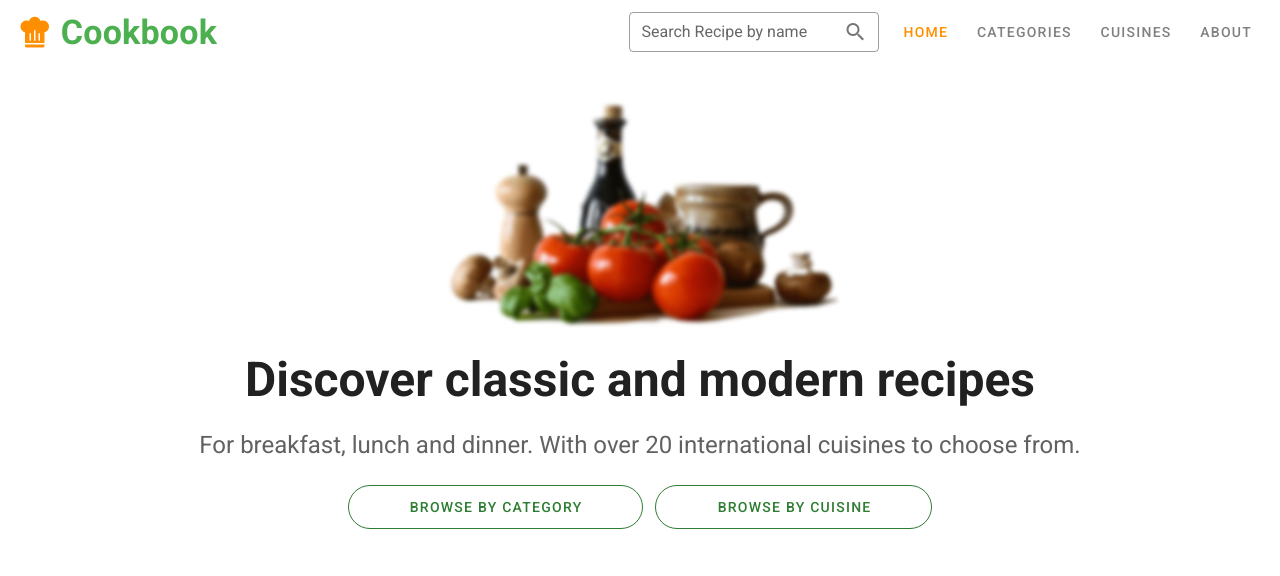
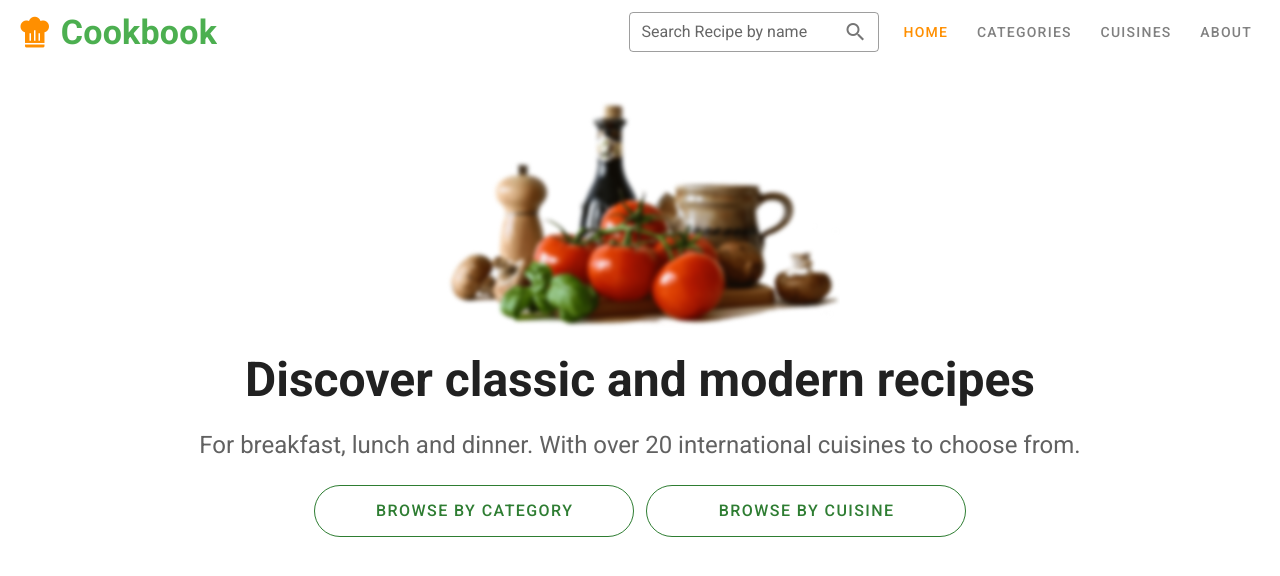
Before and after one commit to leojune12/cook-book, a Nuxt app: page / in a window 1280 px wide. Shown: the top 576 px of the page. Built offline with nearby package versions, Linux system fonts and the light colour scheme.

Commit message:
Increased the size of buttons in home page

```diff
--- a/components/BrowseByButtons.vue
+++ b/components/BrowseByButtons.vue
@@ -6,8 +6,9 @@
         outlined
         color="green darken-3"
         rounded
-        large
+        x-large
         :block="!$vuetify.breakpoint.mdAndUp"
+        width="320"
       >
         Browse By Category
       </v-btn>
@@ -18,8 +19,9 @@
         outlined
         color="green darken-3"
         rounded
-        large
+        x-large
         :block="!$vuetify.breakpoint.mdAndUp"
+        width="320"
       >
         Browse By Cuisine
       </v-btn>
```
